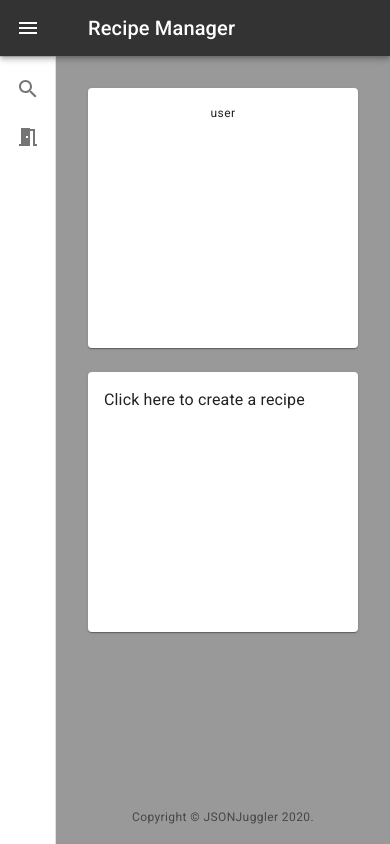
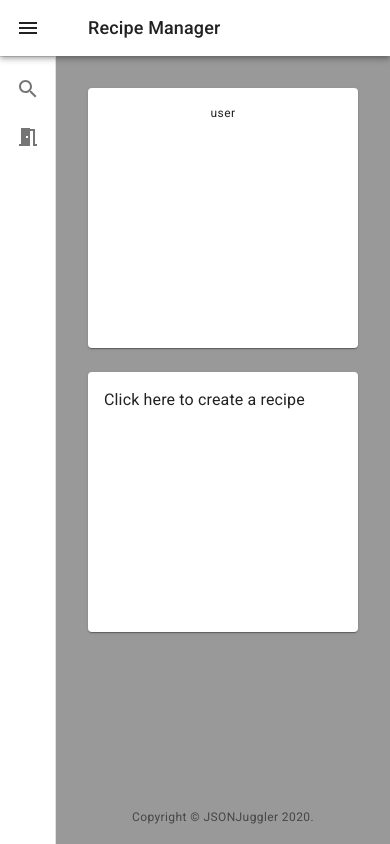
Before and after one commit to JSONJuggler/recipeManager, a Next.js app: page / in a window 390 px wide. Built offline with nearby package versions, Linux system fonts and the light colour scheme.

Commit message:
responsive fonts and color change

```diff
--- a/themes/theme.js
+++ b/themes/theme.js
@@ -1,22 +1,24 @@
-import { createMuiTheme } from "@material-ui/core/styles";
+import { createMuiTheme, responsiveFontSizes } from "@material-ui/core/styles";
 import { red } from "@material-ui/core/colors";
 
 // Create a theme instance.
-const theme = createMuiTheme({
+let theme = createMuiTheme({
   palette: {
     primary: {
-      main: "#333333"
+      main: "#fff",
     },
     secondary: {
-      main: "#999999"
+      main: "#999999",
     },
     error: {
-      main: red.A400
+      main: red.A400,
     },
     background: {
-      default: "#999999"
-    }
-  }
+      default: "#999999",
+    },
+  },
 });
 
+theme = responsiveFontSizes(theme);
+
 export default theme;
```
